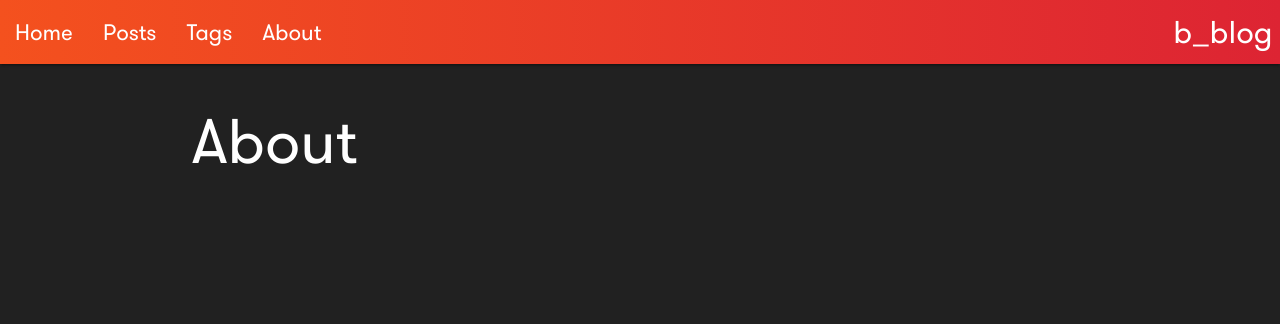
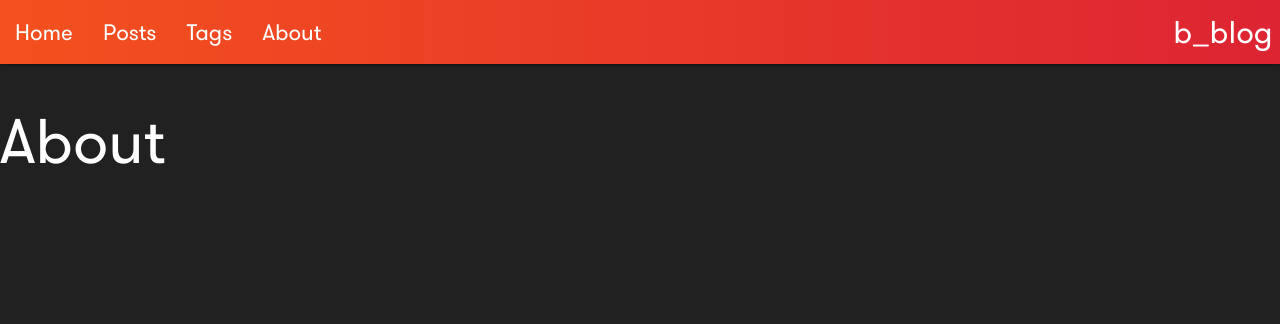
Before and after one commit to denibulkashvili/b_blog, a Django app: page /about/ in a window 1280 px wide. Shown: the top 324 px of the page. Run offline with Django 3.2, Linux system fonts and the light colour scheme; some libraries are stand-ins or nearby versions.

Commit message:
Update layout

```diff
--- a/b_blog/views.py
+++ b/b_blog/views.py
@@ -3,7 +3,7 @@ from django.views.generic import TemplateView, ListView
 from posts.models import Post
 
 
-class HomePageView(ListView): #pylint:disable=too-many-ancestors
+class HomePageView(ListView):  # pylint:disable=too-many-ancestors
     """Creates Home page view"""
 
     model = Post
--- a/posts/templates/posts/post_list.html
+++ b/posts/templates/posts/post_list.html
@@ -3,7 +3,10 @@
 {% block title %} - All Posts{% endblock %}
 
 {% block content %}
+<div class="container container-content">
+
   <h2 class="white-text">All Posts</h2>
+
   {% for post in post_list %}
     <div class="col s12">
       <a href="{% url 'posts:post_detail' slug=post.slug %}">
@@ -32,4 +35,7 @@
     </div>
   {% empty %}
   {% endfor %}
+</div>
+
+
 {% endblock %}
--- a/posts/templates/posts/tag_detail.html
+++ b/posts/templates/posts/tag_detail.html
@@ -4,6 +4,7 @@
 {% block title %} - Tag: {{ tag.name }} {% endblock %}
 
 {% block content %}
+<div class="container container-content">
   <h3 class="tag-name">#{{ tag.name }}</h3>
   <div class="tag-posts">
     {% for post in tag.posts.all %}
@@ -12,4 +13,5 @@
       <p>No related posts</p>
     {% endfor %}
   </div>
+</div>
 {% endblock %}
--- a/posts/templates/posts/tag_list.html
+++ b/posts/templates/posts/tag_list.html
@@ -3,6 +3,7 @@
 {% block title %} - All Tags{% endblock %}
 
 {% block content %}
+<div class="container container-content">
   <h2 class="white-text">All Tags</h2>
   <div class="collection tag-list">
     {% for tag in tag_list %}
@@ -14,4 +15,5 @@
       <p>No tags yet.</p>
   </div>
   {% endfor %}
+</div>
 {% endblock %}
--- a/static/css/styles.css
+++ b/static/css/styles.css
@@ -22,6 +22,20 @@ body {
   min-height: 100vh;
   background: var(--main-dark);
   color: var(--white-text);
+}
+
+.container-content {
+  width: 85%;
+}
+@media only screen and (min-width: 601px) {
+  .container-content {
+    width: 75%;
+  }
+}
+@media only screen and (min-width: 993px) {
+  .container-content {
+    width: 55%;
+  }
 }
 
 /* BASE TEMPLATE */
@@ -84,3 +98,10 @@ nav ul li a {
 .tag-list-item {
   width: 60%;
 }
+
+
+/* POST DETAIL  */
+
+.post-meta {
+  margin-bottom: 10px;
+}
--- a/templates/about.html
+++ b/templates/about.html
@@ -3,7 +3,7 @@
 {% block title %}- About{% endblock %}
 
 {% block content %}
-  <div class="homepage">
+  <div class="container-content">
     <h1>About</h1>
   </div>
 {% endblock %}
--- a/templates/base.html
+++ b/templates/base.html
@@ -35,7 +35,7 @@
       <li class="nav-item"><a href="{% url 'about' %}" class="deep-orange-text text-darken-1">About</a></li>
     </ul>
 
-    <div class="main-content container"">
+    <div>
       {% block content %}{% endblock %}
     </div>
   </div>
```
Also changed, not shown: posts/templates/posts/post_detail.html (+20 -11 lines), templates/index.html (+3 -4 lines). Lines whose indentation alone changed are shown as unchanged.
